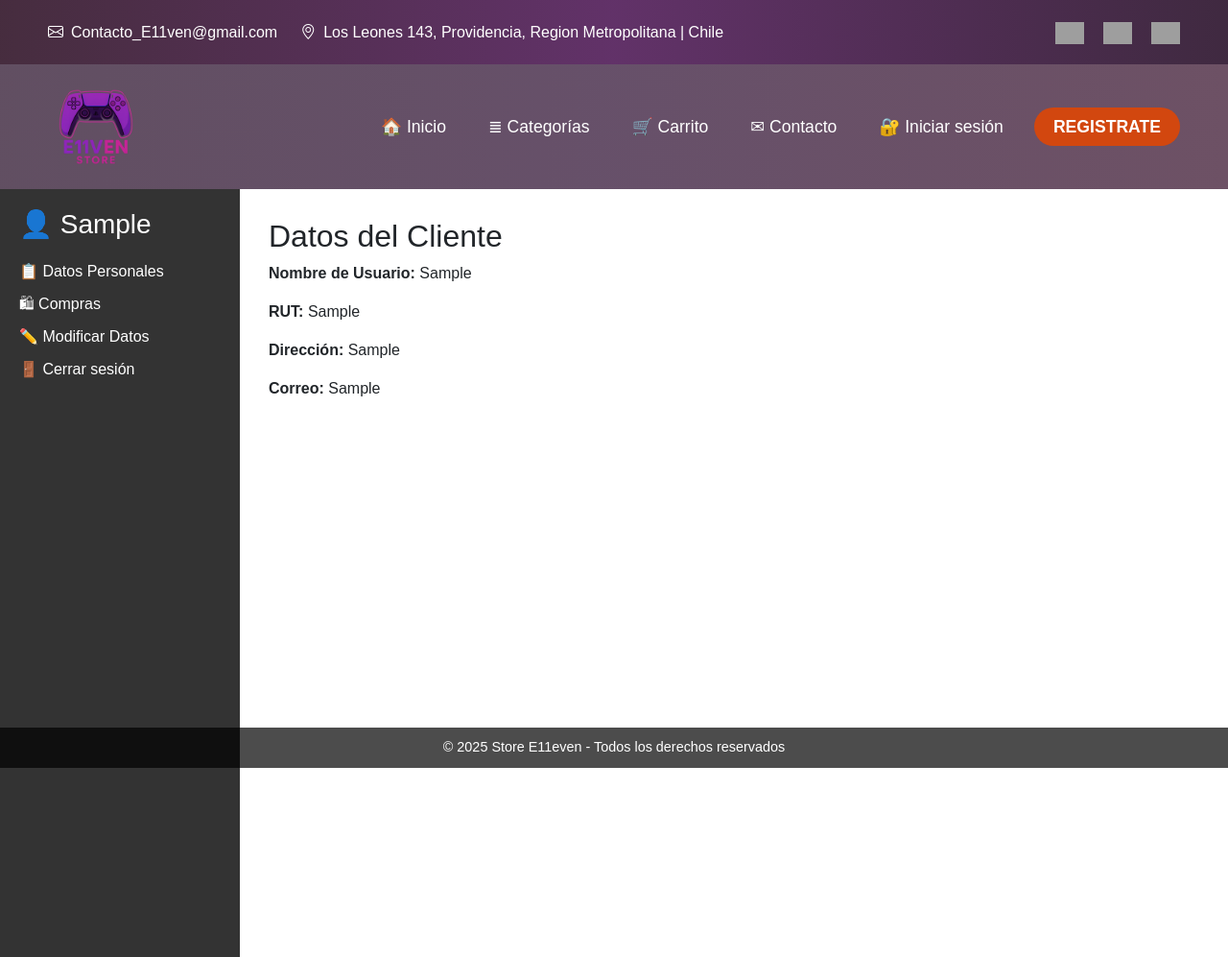
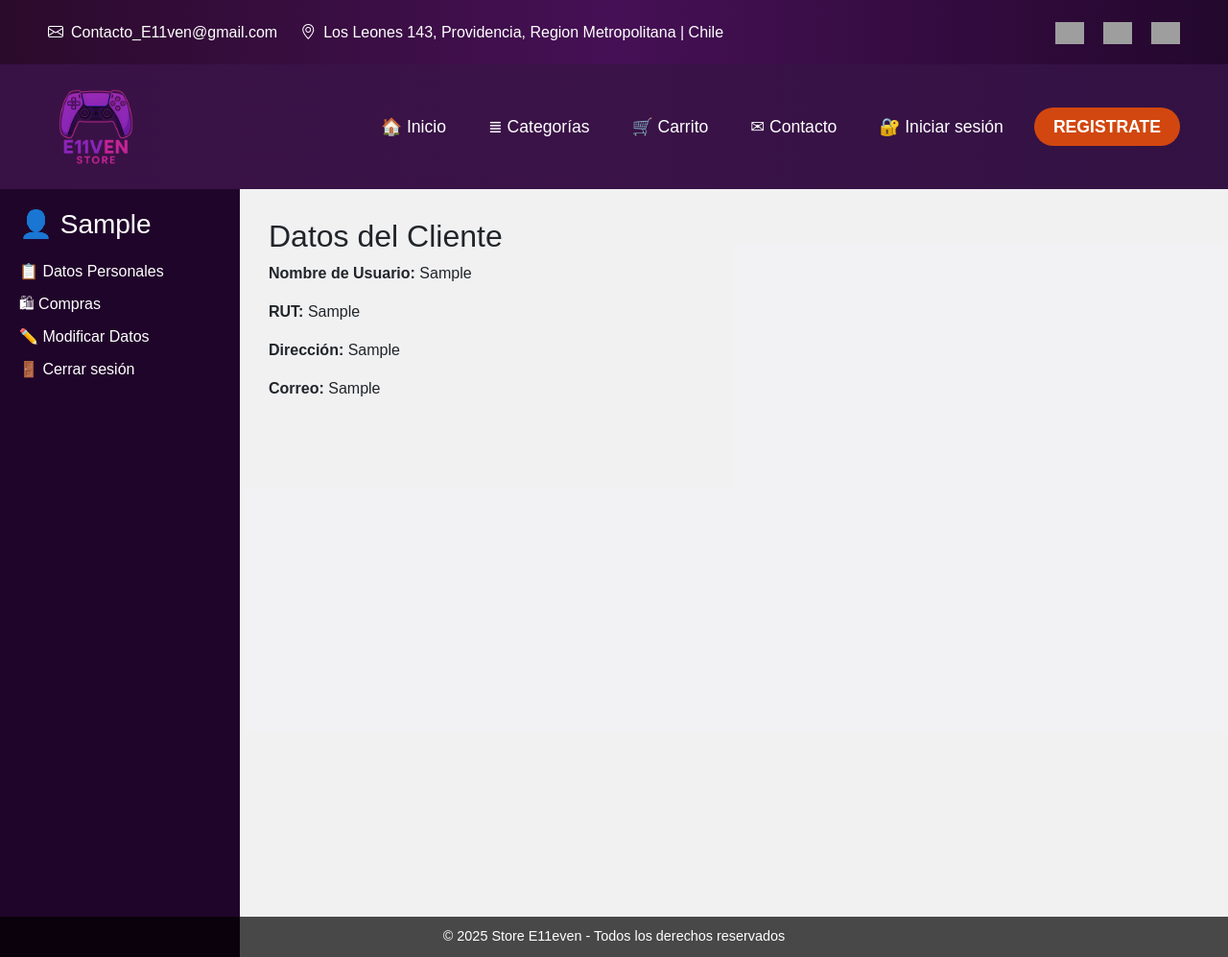
Before and after one commit to Denissedz101/E11even-Store, a Django app: template E11evenStore/templates/login_cliente.html in a window 1280 px wide. Shown: the whole page at 96% size. Run offline with Django 5.2, Linux system fonts and the light colour scheme; the template is opened without the code that fills it: values that come from a table or form of the project are taken from there, others are empty; tables that the repository leaves empty hold one stand-in row (values such as "Sample post"); grey boxes are pictures that could not be loaded.

Commit message:
modif login_cliente

```diff
--- a/E11evenStore/static/css/panel_cliente.css
+++ b/E11evenStore/static/css/panel_cliente.css
@@ -1,18 +1,31 @@
-body {
-    margin: 0;
-    font-family: Arial, sans-serif;
-    display: flex;
-    height: 100vh;
+* {
+	box-sizing: border-box;
+	margin: 0;
+	padding: 0;
+}
+
+html, body {
+	width: 100%;
+	min-height: 100vh;
+	font-family: Arial, sans-serif;
+	background-color: #431b7c;
+	background-size: cover;
+	background-position: center;
+	background-repeat: repeat;
+	backdrop-filter: blur(5px);
+	display: flex;
+	flex-direction: column;
 }
 
 .cliente-container {
     display: flex;
     width: 100%;
+	background: rgba(245, 245, 245, 0.982)
 }
 
 .sidebar {
     width: 250px;
-    background-color: #333;
+    background-color: #20052a;
     color: white;
     padding: 20px;
     height: 100vh;
@@ -84,7 +97,7 @@ body {
 
 .header-container {
 	width: 100%;
-	background: linear-gradient(to right, rgba(30, 4, 31, 0.70), rgba(38, 6, 42, 0.70), rgba(47, 7, 35, 0.70));
+	background: linear-gradient(to right, rgba(54, 15, 55, 0.8), rgba(54, 15, 49, 0.7), rgba(44, 14, 43, 0.7));
 	color: white;
 	display: flex;
 	justify-content: space-between;
--- a/E11evenStore/templates/login_cliente.html
+++ b/E11evenStore/templates/login_cliente.html
@@ -88,8 +88,8 @@
 							<input type="text" name="usuario" value="{{ cliente.usuario }}">
 							<label>Dirección:</label>
 							<input type="text" name="direccion" value="{{ cliente.direccion }}">
-							<label>Medio de pago:</label>
-							<input type="text" name="medio_pago" placeholder="Ej: Tarjeta / Transferencia">
+							<label>contraseña:</label>
+							<input type="text" name="contraseña" placeholder="minimo 6 caracteres">
 							<button type="submit">Guardar Cambios</button>
 						</form>
 					</section>
```
